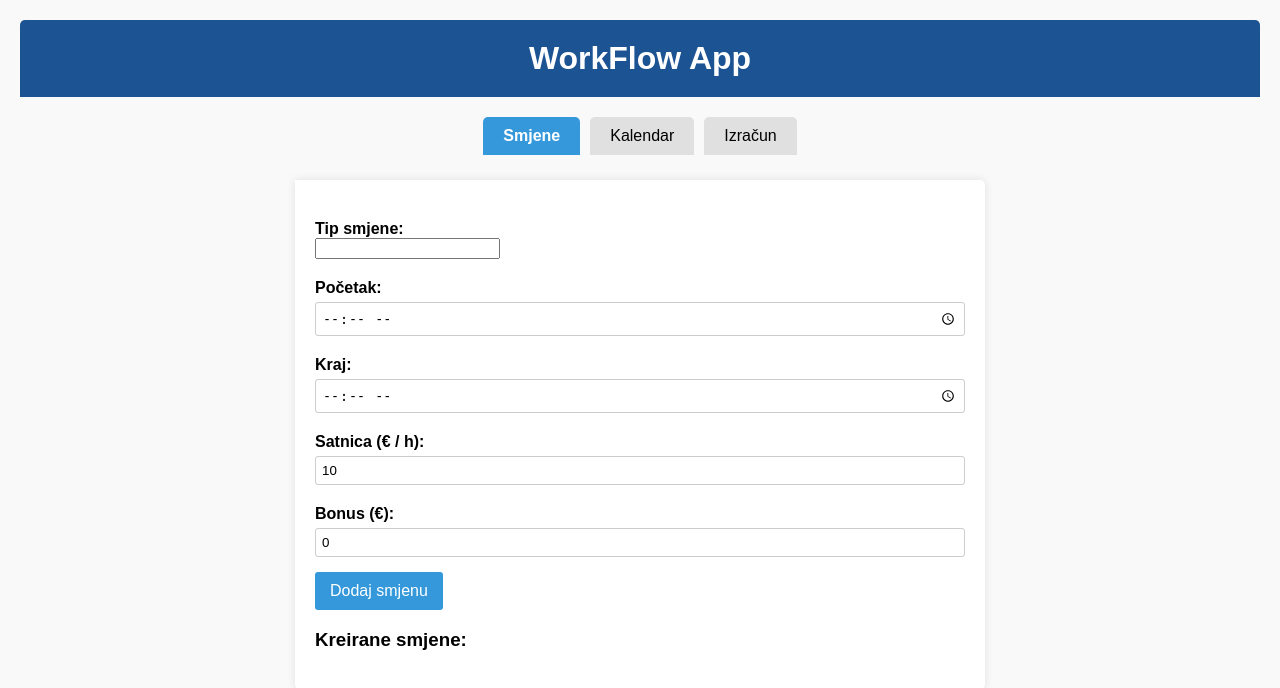
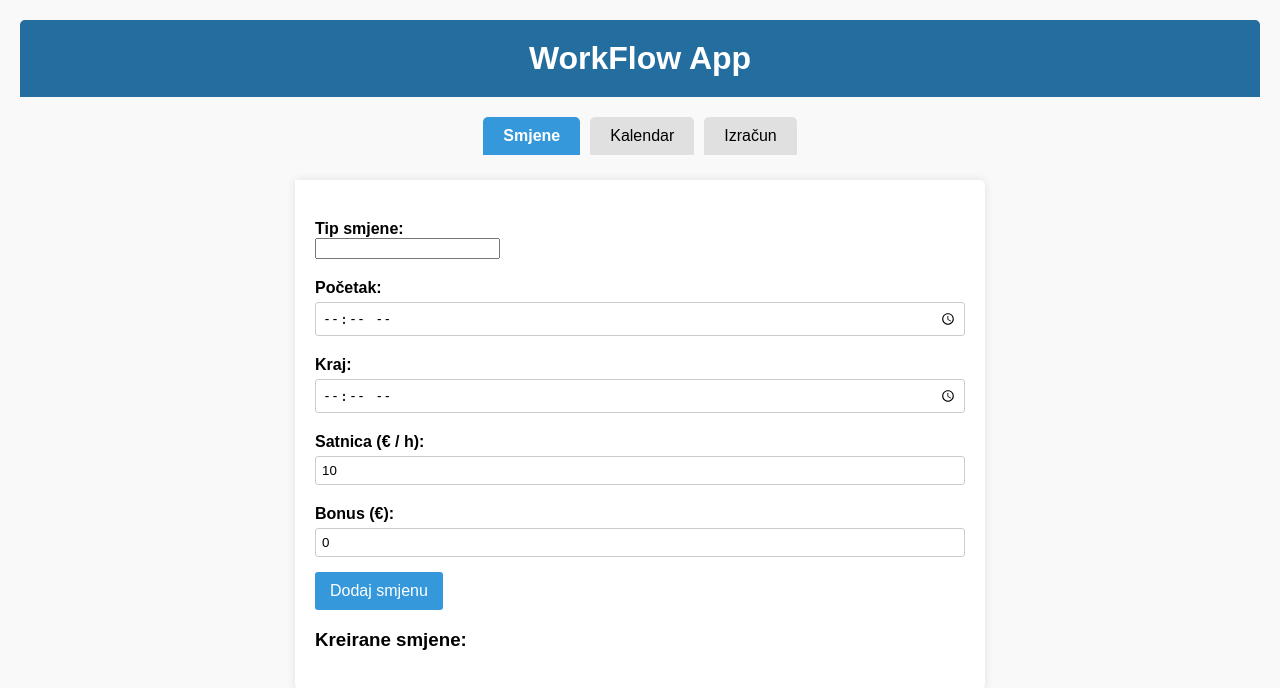
Before and after one commit to domislic/WorkFlow, a Flask app: page / in a window 1280 px wide. Shown: the top 688 px of the page. Run offline with Flask 3, Linux system fonts and the light colour scheme.

Commit message:
Izmjenjen css

```diff
--- a/static/styles.css
+++ b/static/styles.css
@@ -8,7 +8,7 @@ body {
 h1 {
    width: 100%;
   border-radius: 5px 5px 0 0;
-  background-color: rgb(27, 83, 147);
+  background-color: #236e9f;
   color: white;
   padding: 20px 0;
   margin: 0;
```
